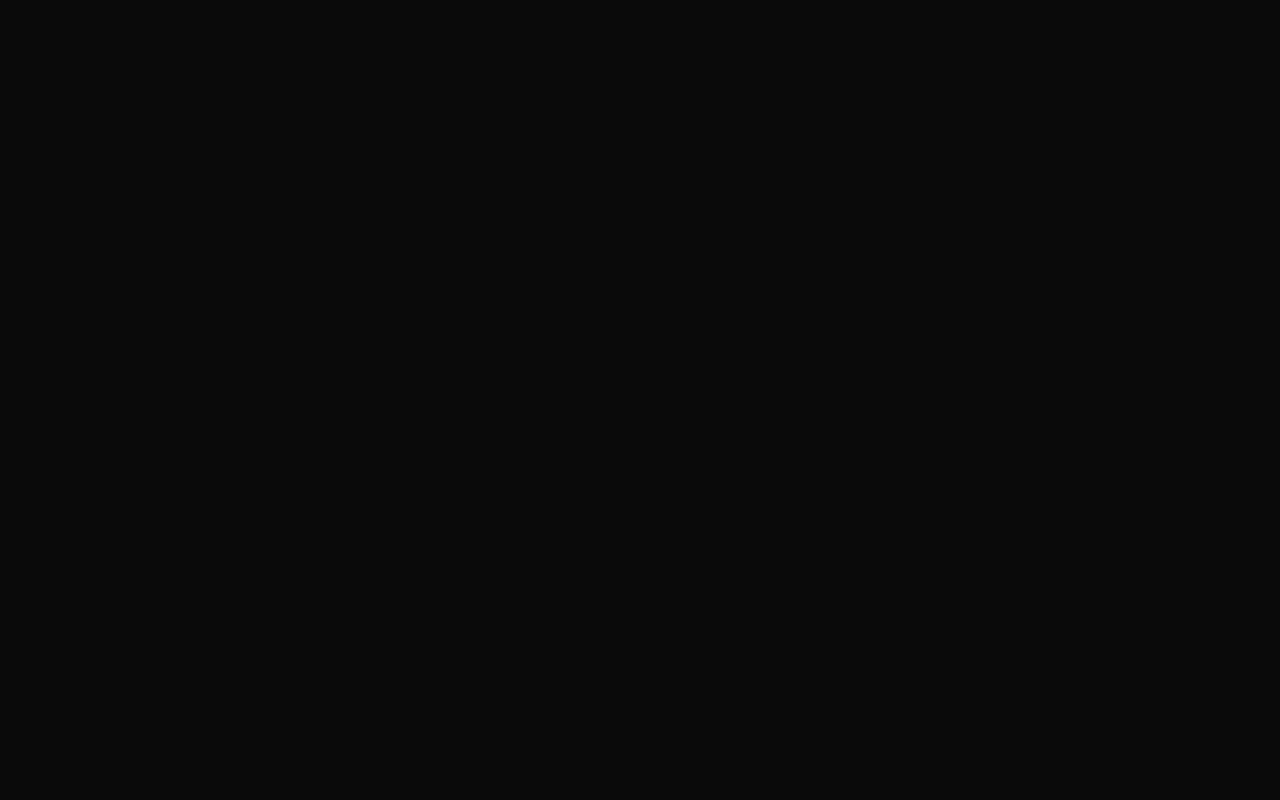
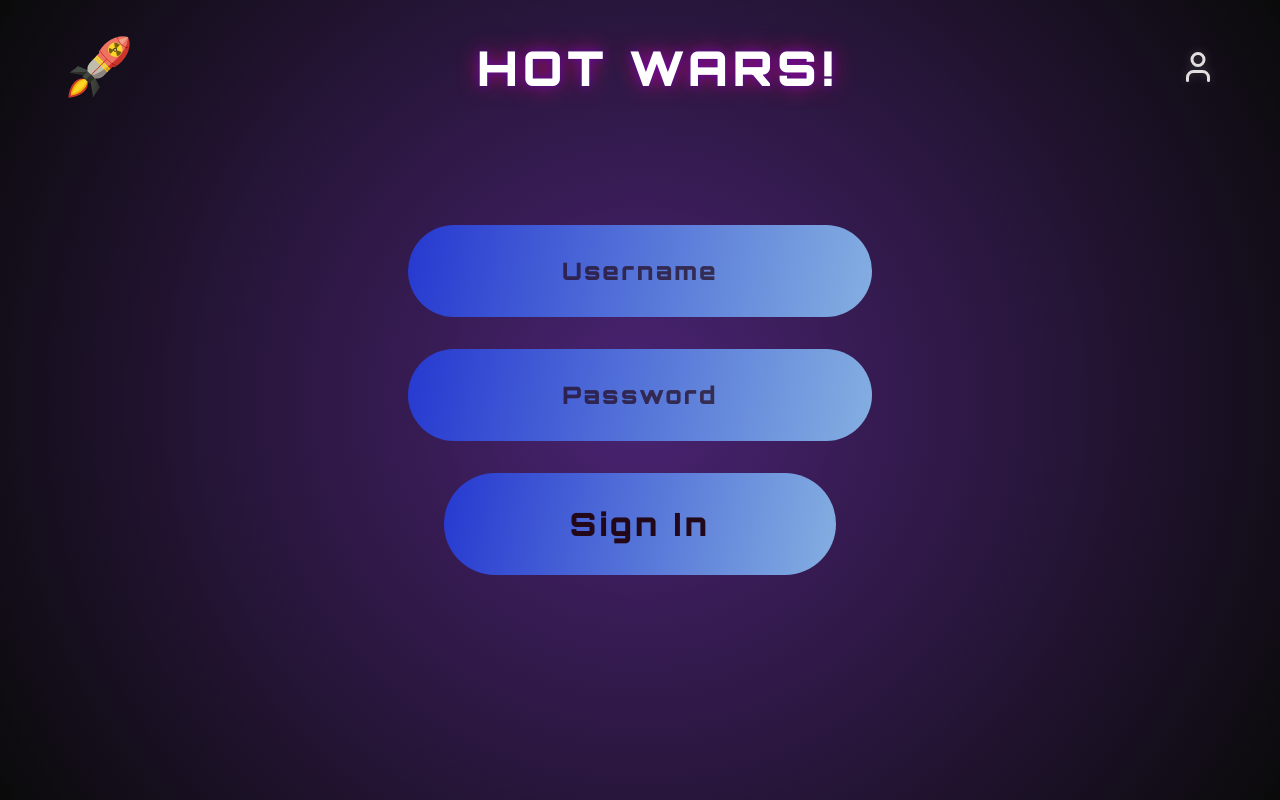
Before and after one commit to arsenic018/CS321-PROJECT, a React (Vite) app in the folder HotWars/: page /Login in a window 1280 px wide. Before the commit this address had no page. Built offline with nearby package versions, Linux system fonts and the light colour scheme.

Commit message:
Add Login page UI and wire up user icon navigation

```diff
--- a/HotWars/src/App.jsx
+++ b/HotWars/src/App.jsx
@@ -22,6 +22,7 @@ function App() {
         <Route path = "/LoadSet" element = {<Pages.LoadSet />} />
         <Route path = "/CreateSet" element = {<Pages.CreateSet />} />
          <Route path = "/BuiltIn" element = {<Pages.BuiltIn />} />
+        <Route path = "/Login" element = {<Pages.Login />} />
       </Routes>
     </Router>
   )
--- a/HotWars/src/pages/HomePage.jsx
+++ b/HotWars/src/pages/HomePage.jsx
@@ -11,11 +11,12 @@ import { BrowserRouter as Router,
  } from "react-router-dom"
 
 const HomePage = () => {
+    const nami = useNavigate();
     return(
         <div className="startPanelx">
             <header className="startHeaderr">
                 <h1 className="gameTitlee">HOT WARS!</h1>
-                <User className="icon user-icon" size={36} color="#e0e0e0" />
+                <User className="icon user-icon" size={36} color="#e0e0e0" onClick={() => nami("/Login")} />
             </header>
             <PlayButton/>
             <CreateButton/>
--- a/HotWars/src/pages/LandingPanel.jsx
+++ b/HotWars/src/pages/LandingPanel.jsx
@@ -1,8 +1,10 @@
 import { useEffect } from 'react';
 import { User } from 'lucide-react';
+import { useNavigate } from 'react-router-dom';
 import './LandingPanel.css';
 import logo from '../assets/logo.png'
 const LandingPanel = ({ onContinue }) => {
+    const nami = useNavigate();
     useEffect(() => {
         const handleKeyDown = (e) => {
             onContinue();
@@ -20,7 +22,7 @@ const LandingPanel = ({ onContinue }) => {
             <header className="landing-header">
                 <img src={logo} alt="Logo" className="logo-icon" />
                 <h1 className="game-title">HOT WARS!</h1>
-                <User className="icon user-icon" size={36} color="#e0e0e0" />
+                <User className="icon user-icon" size={36} color="#e0e0e0" onClick={(e) => { e.stopPropagation(); nami("/Login"); }} />
             </header>
 
             <main className="landing-main">
--- /dev/null
+++ b/HotWars/src/pages/Login.css
@@ -0,0 +1,80 @@
+.login-panel {
+  height: 100vh;
+  width: 100vw;
+  background: radial-gradient(circle at center, #4a2373 0%, #0a0a0a 100%);
+  color: #ffffff;
+  font-family: 'Inter', sans-serif;
+  overflow: hidden;
+  position: relative;
+}
+
+.login-header {
+  display: flex;
+  justify-content: space-between;
+  align-items: center;
+  padding: 2rem 4rem;
+}
+
+.login-title {
+  font-family: 'Orbitron', sans-serif;
+  font-size: 3rem;
+  font-weight: 900;
+  letter-spacing: 0.1em;
+  color: #fff;
+  text-transform: uppercase;
+  text-shadow: 0 0 10px rgba(76, 0, 255, 0.5), 0 0 20px rgba(255, 7, 106, 0.677);
+  margin: 0;
+}
+
+.login-form {
+  position: absolute;
+  top: 50%;
+  left: 50%;
+  transform: translate(-50%, -50%);
+  display: flex;
+  flex-direction: column;
+  align-items: center;
+  gap: 2rem;
+}
+
+.login-input-wrapper {
+  padding: 30px 80px;
+  background: linear-gradient(100deg, #2639d0, #84afe1);
+  border-radius: 100px;
+}
+
+.login-input {
+  font-family: 'Orbitron', sans-serif;
+  background: transparent;
+  border: none;
+  outline: none;
+  color: #23081a;
+  font-size: 1.5rem;
+  font-weight: 900;
+  letter-spacing: 0.1em;
+  text-align: center;
+  width: 300px;
+}
+
+.login-input::placeholder {
+  color: #23081a;
+  opacity: 0.7;
+}
+
+.login-button-wrapper {
+  padding: 30px 120px;
+  background: linear-gradient(100deg, #2639d0, #84afe1);
+  border-radius: 100px;
+  cursor: pointer;
+}
+
+.login-button {
+  font-family: 'Orbitron', sans-serif;
+  background: transparent;
+  border: none;
+  color: #23081a;
+  font-size: 2rem;
+  font-weight: 900;
+  letter-spacing: 0.1em;
+  cursor: pointer;
+}
--- /dev/null
+++ b/HotWars/src/pages/Login.jsx
@@ -0,0 +1,33 @@
+import React from "react";
+import { User } from "lucide-react";
+import { useNavigate } from "react-router-dom";
+import logo from "../assets/logo.png";
+import "./Login.css";
+
+const Login = () => {
+    const nami = useNavigate();
+
+    return (
+        <div className="login-panel">
+            <header className="login-header">
+                <img src={logo} alt="Logo" className="logo-icon" />
+                <h1 className="login-title">HOT WARS!</h1>
+                <User className="icon user-icon" size={36} color="#e0e0e0" />
+            </header>
+
+            <div className="login-form">
+                <div className="login-input-wrapper">
+                    <input className="login-input" type="text" placeholder="Username" />
+                </div>
+                <div className="login-input-wrapper">
+                    <input className="login-input" type="password" placeholder="Password" />
+                </div>
+                <div className="login-button-wrapper">
+                    <button className="login-button" onClick={() => nami("/HomePage")}>Sign In</button>
+                </div>
+            </div>
+        </div>
+    );
+};
+
+export default Login;
--- a/HotWars/src/pages/index.js
+++ b/HotWars/src/pages/index.js
@@ -4,3 +4,4 @@ export { default as Play } from "./Play.jsx"
 export { default as LoadSet } from "./LoadSet.jsx"
 export { default as CreateSet } from "./CreateSet.jsx"
 export { default as BuiltIn } from "./BuiltIn.jsx"
+export { default as Login } from "./Login.jsx"
```
